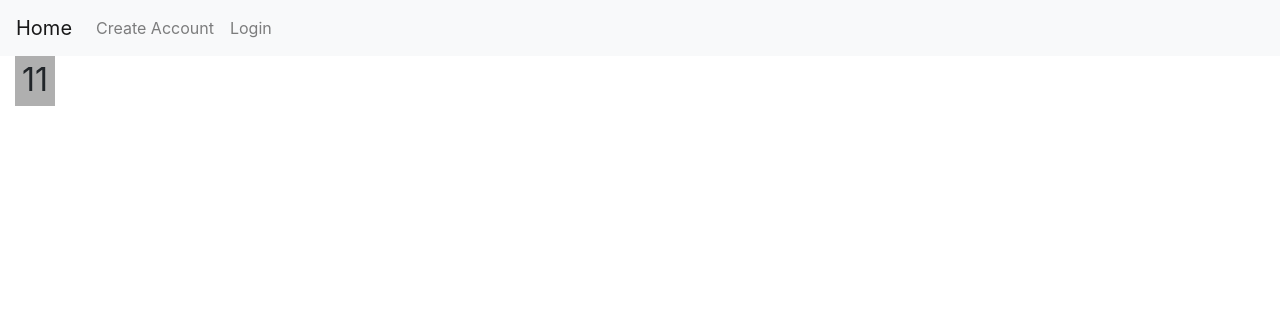
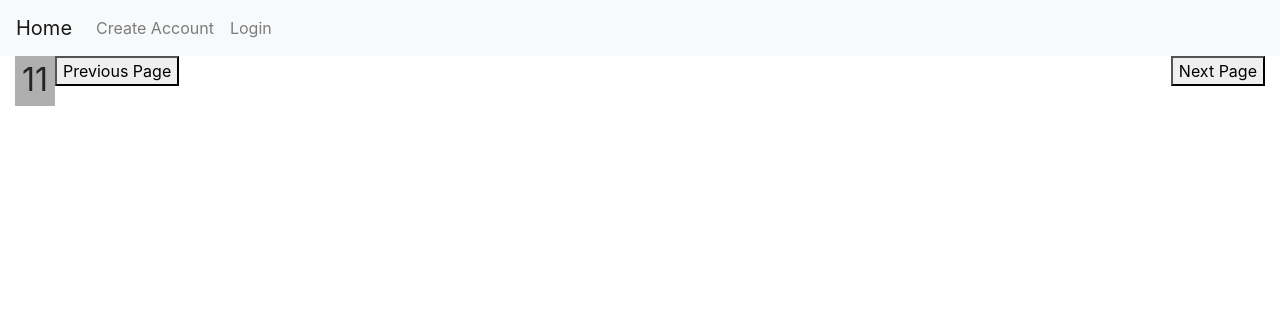
Before and after one commit to bowosc/Basic-Forum, a Flask app: page /feed/11 in a window 1280 px wide. Shown: the top 316 px of the page. Run offline with Flask 3, Linux system fonts and the light colour scheme.

Commit message:
Feed changes
- You can now post images via URL
- +page/-page buttons work

```diff
--- a/main.py
+++ b/main.py
@@ -15,7 +15,7 @@ db = SQLAlchemy(app)
 
 #TODO
 '''
-- next page
+- combine post maker and post viewer into a popup kinda thing
 - likes/dislikes for posts
 - tags and stuff, post sorting
 - user profile?
@@ -63,6 +63,7 @@ class tagmap(db.Model):
         self.post_id = post_id
         self.tag_id = tag_id'''
 
+
 def verifyregister(uname, upass, uemail):
     '''
     Checks if password, username, email strings fit within
@@ -89,6 +90,11 @@ def verifyregister(uname, upass, uemail):
 
     print("verified new user")
 
+def round_seconds(obj: datetime) -> datetime:
+    if obj.microsecond >= 500_000:
+        obj += timedelta(seconds=1)
+    return obj.replace(microsecond=0)
+
 @app.route("/")
 def home():
     username = "Not signed in"
@@ -105,7 +111,7 @@ def post():
         username = session['user']
 
     if request.method == 'POST':
-        newpost = posts(session['user'], request.form.get('content'), request.form.get('imglink'), datetime.now())
+        newpost = posts(session['user'], request.form.get('content'), request.form.get('imglink'), round_seconds(datetime.now()))
         db.session.add(newpost)
         db.session.commit()
         print(session['user'])
@@ -114,7 +120,7 @@ def post():
         return redirect(url_for("feed"))
     return render_template("post.html", username=username)
 
-@app.route("/feed", methods=['GET', 'POST'])
+@app.route("/feed", methods=['GET', 'POST']) # add a fricking next page button
 def feed():
     postcount = posts.query.order_by(posts.date.desc()).count()
     postcount = int(math.ceil(postcount / 10.0)) - 1 # get the most recent page of posts
@@ -128,11 +134,29 @@ def feedposts(page):
         flash("Try it with an integer!")
         return redirect(url_for("feed"))
 
+    if intpage < 0:
+        return redirect(url_for("feedposts", page=0))
     offset = (10 * intpage) #10 posts per page makes money for days
     shownposts = posts.query.order_by(posts.date.asc()).offset(offset).limit(10)
     backpage = intpage - 1  # currently unused
     forwardpage = intpage + 1  # currently unused
     return render_template("feed.html", shownposts=shownposts, intpage=intpage, backpage=backpage, forwardpage=forwardpage)
+
+
+@app.route('/pageturn', methods=['GET', 'POST'])
+def pageturn():
+    banana = request.referrer
+    peeledbanana = banana.split("/")
+    page = (int(peeledbanana[4]) + 1) # https: /  / feed / {number}, 3 slashes
+    return redirect(url_for("feedposts", page=page))
+
+@app.route('/backpageturn', methods=['GET', 'POST'])
+def backpageturn():
+    banana = request.referrer
+    peeledbanana = banana.split("/")
+    page = (int(peeledbanana[4]) - 1) # https: /  / feed / {number}, 3 slashes
+    return redirect(url_for("feedposts", page=page))
+
 
 @app.route("/login", methods=['GET', 'POST'])
 def login():
--- a/static/style.css
+++ b/static/style.css
@@ -35,7 +35,7 @@ div .name {
 }
 
 div .content {
-    text-indent: 5%;
+    text-indent: 5% each-line;
     font-style: normal;
     font-size: medium;
 }
@@ -73,3 +73,15 @@ div .content {
     text-align: center;
 
 }
+
+div .pageturn {
+    float:right;
+    right:0;
+    position:relative;
+}
+
+div .backpageturn {
+    float:left;
+    left:0;
+    position:relative;
+}
--- a/templates/feed.html
+++ b/templates/feed.html
@@ -12,11 +12,21 @@
             {% for post in shownposts %}
             <div class="post">
                 <div class="name">{{ post.op }}</div>
-                <div class="date">{{ post.imglink }}</div>
+                <img src="{{ post.imglink }}" onerror="this.onerror=null;" this.src='' alt="">
                 <div class="content">{{ post.content }}</div>
                 <div class="date">{{ post.date }}</div>
             </div>
             {% endfor %}
         </div>
+        <div class="pageturn">
+            <form action="/pageturn" method="post">
+                <button name="nextpage" type="submit"> Next Page </button>
+            </form>
+        </div>
+        <div class="backpageturn">
+            <form action="/backpageturn" method="post">
+                <button name="backpage" type="submit"> Previous Page </button>
+            </form>
+        </div>
     </body>
 {% endblock %}
```
Also changed, not shown: instance/users.sqlite3.
